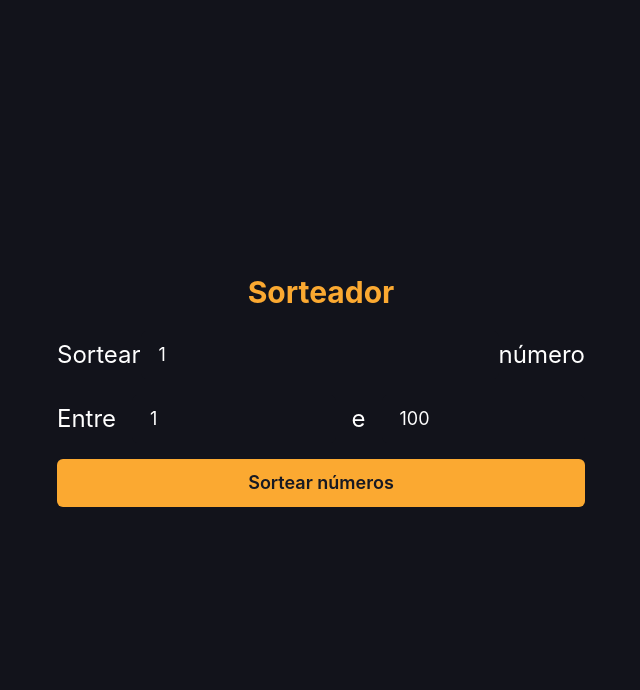
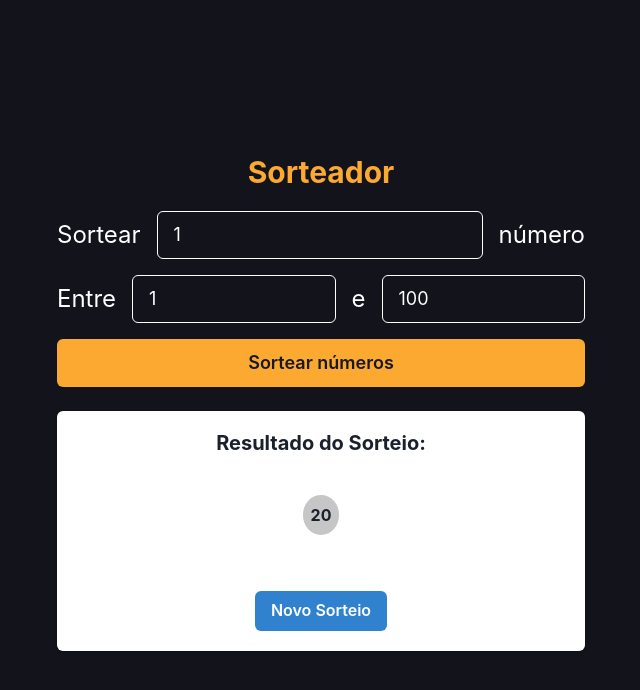
Before and after one commit to Grazziano/sorteador-de-numeros, a React (Create React App) app: page / in a window 1280 px wide. Both pictures are taken after a click on the button "Sortear números". Shown: the top 690 px of the page, without its empty margins (319-959 px from the left). Built offline with nearby package versions, Linux system fonts and the light colour scheme.

Commit message:
Drawing numbers

```diff
--- a/src/pages/Home/index.tsx
+++ b/src/pages/Home/index.tsx
@@ -1,10 +1,42 @@
 import React, { useState } from 'react';
-import { Center, Flex, Input, Text, Button, Stack } from '@chakra-ui/react';
+import {
+  Center,
+  Flex,
+  Input,
+  Text,
+  Button,
+  Stack,
+  Card,
+  CardHeader,
+  Heading,
+  CardBody,
+  CardFooter,
+} from '@chakra-ui/react';
 
 export default function Home() {
   const [numbersToDraw, setNumbersToDraw] = useState<number>(1);
   const [minNumber, setMinNumber] = useState<number>(1);
   const [maxNumber, setMaxNumber] = useState<number>(100);
+  const [listNumbers, setListNumbers] = useState<Array<number>>([]);
+
+  function getRandomNumberBetween(min: number, max: number) {
+    return Math.ceil(Math.random() * (max - min) + min);
+  }
+
+  function handleDrawNumbers() {
+    const list = [];
+
+    for (let index = 0; index < numbersToDraw; index++) {
+      const num = getRandomNumberBetween(minNumber, maxNumber);
+      list.push(num);
+    }
+
+    setListNumbers(list);
+  }
+
+  function handleClear() {
+    setListNumbers([]);
+  }
 
   return (
     <Flex
@@ -20,7 +52,7 @@ export default function Home() {
           </Text>
         </Center>
 
-        <Flex justifyContent="space-around" alignItems="center" mb={4}>
+        <Stack direction="row" spacing={4} align="center" mb={4}>
           <Text fontSize="2xl" color="white">
             Sortear
           </Text>
@@ -29,6 +61,7 @@ export default function Home() {
             background="barber.400"
             variant="filled"
             size="lg"
+            border="1px"
             bg="sorteador.900"
             color="white"
             value={numbersToDraw}
@@ -37,7 +70,7 @@ export default function Home() {
           <Text fontSize="2xl" color="white">
             número{numbersToDraw > 1 ? 's' : ''}
           </Text>
-        </Flex>
+        </Stack>
 
         <Stack direction="row" spacing={4} align="center" mb={4}>
           <Text fontSize="2xl" color="white">
@@ -48,6 +81,7 @@ export default function Home() {
             background="barber.400"
             variant="filled"
             size="lg"
+            border="1px"
             bg="sorteador.900"
             color="white"
             value={minNumber}
@@ -61,6 +95,7 @@ export default function Home() {
             background="barber.400"
             variant="filled"
             size="lg"
+            border="1px"
             bg="sorteador.900"
             color="white"
             value={maxNumber}
@@ -74,9 +109,44 @@ export default function Home() {
           color="gray.900"
           size="lg"
           _hover={{ bg: '#FFB13E' }}
+          onClick={handleDrawNumbers}
         >
           Sortear números
         </Button>
+
+        {listNumbers.length > 0 && (
+          <Card align="center">
+            <CardHeader>
+              <Heading size="md">Resultado do Sorteio:</Heading>
+            </CardHeader>
+            <CardBody>
+              <Stack
+                direction="row"
+                spacing={2}
+                align="center"
+                mb={4}
+                wrap="wrap"
+              >
+                {listNumbers.map((number, index) => (
+                  <Text
+                    key={index}
+                    bg="sorteador.100"
+                    fontWeight="bold"
+                    p={2}
+                    rounded="50%"
+                  >
+                    {number < 10 ? `0${number}` : number}
+                  </Text>
+                ))}
+              </Stack>
+            </CardBody>
+            <CardFooter>
+              <Button colorScheme="blue" onClick={handleClear}>
+                Novo Sorteio
+              </Button>
+            </CardFooter>
+          </Card>
+        )}
       </Flex>
     </Flex>
   );
```
